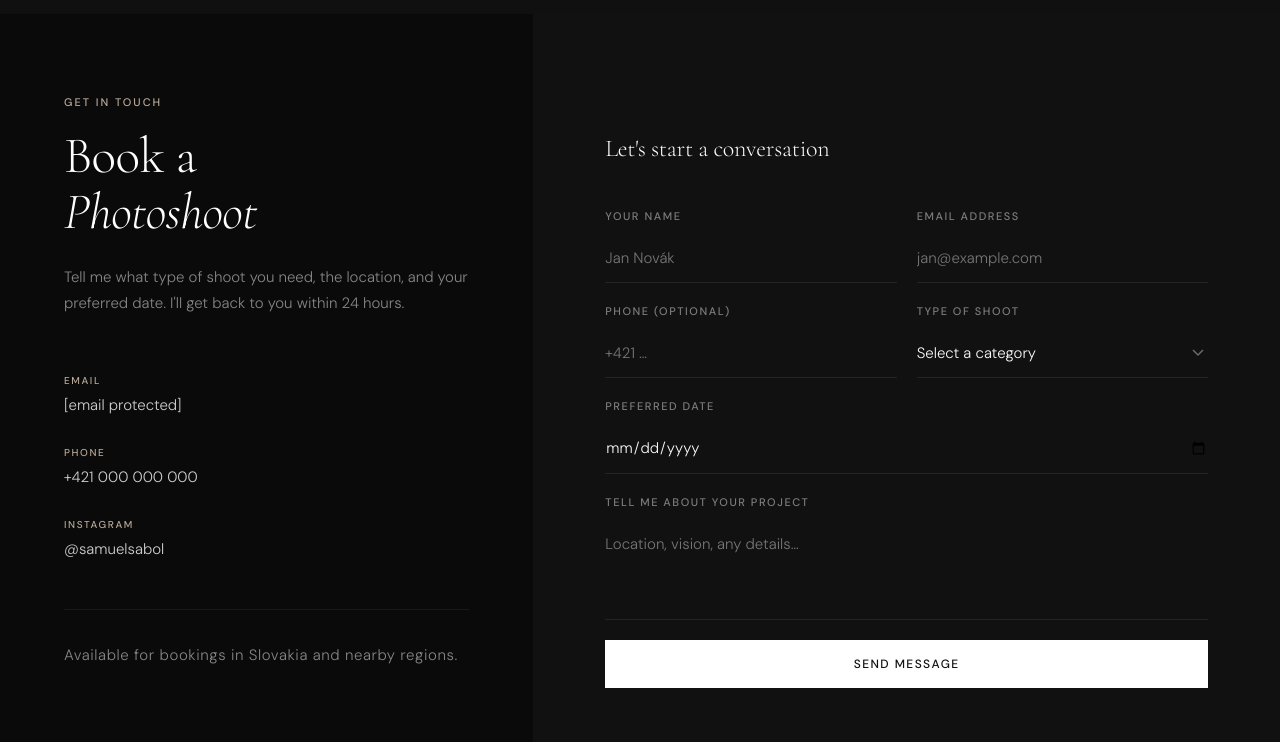
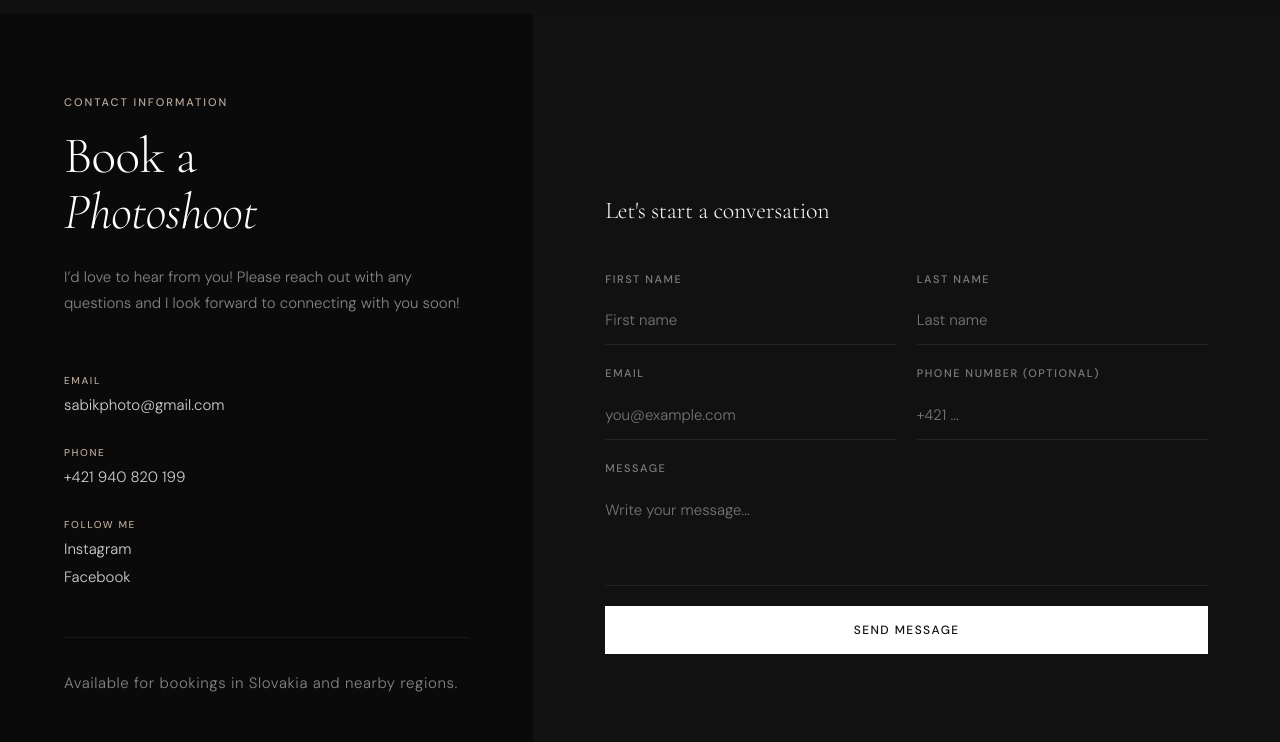
Before and after one commit to KristianLengyel/sabiks-viewfinder, a plain HTML site: page index.html in a window 1280 px wide. Both pictures are taken after a click on the link "BOOK A SHOOT". Shown: the part 58-800 px from the top of the page. Drawn offline with nearby package versions, Linux system fonts and the light colour scheme.

Commit message:
Update contact and social links

```diff
--- a/index.html
+++ b/index.html
@@ -925,10 +925,10 @@
   <a onclick="navigate('about'); closeMobileNav()">About</a>
   <a onclick="navigate('contact'); closeMobileNav()">Contact</a>
   <div style="display:flex;gap:28px;margin-top:16px;">
-    <a href="https://instagram.com/samuelsabol" target="_blank" style="color:rgba(255,255,255,0.4);transition:color 0.2s;" onmouseover="this.style.color='#fff'" onmouseout="this.style.color='rgba(255,255,255,0.4)'">
+    <a href="https://www.instagram.com/sabiks_viewfinder/" target="_blank" style="color:rgba(255,255,255,0.4);transition:color 0.2s;" onmouseover="this.style.color='#fff'" onmouseout="this.style.color='rgba(255,255,255,0.4)'">
       <svg width="22" height="22" viewBox="0 0 24 24" fill="none" stroke="currentColor" stroke-width="1.5" stroke-linecap="round" stroke-linejoin="round"><rect x="2" y="2" width="20" height="20" rx="5" ry="5"></rect><circle cx="12" cy="12" r="4"></circle><circle cx="17.5" cy="6.5" r="1" fill="currentColor" stroke="none"></circle></svg>
     </a>
-    <a href="https://facebook.com/samuelsabol" target="_blank" style="color:rgba(255,255,255,0.4);transition:color 0.2s;" onmouseover="this.style.color='#fff'" onmouseout="this.style.color='rgba(255,255,255,0.4)'">
+    <a href="https://www.facebook.com/samuel.sabol.92" target="_blank" style="color:rgba(255,255,255,0.4);transition:color 0.2s;" onmouseover="this.style.color='#fff'" onmouseout="this.style.color='rgba(255,255,255,0.4)'">
       <svg width="22" height="22" viewBox="0 0 24 24" fill="none" stroke="currentColor" stroke-width="1.5" stroke-linecap="round" stroke-linejoin="round"><path d="M18 2h-3a5 5 0 00-5 5v3H7v4h3v8h4v-8h3l1-4h-4V7a1 1 0 011-1h3z"></path></svg>
     </a>
   </div>
@@ -942,10 +942,10 @@
     <a onclick="navigate('portfolio')" data-page="portfolio">Portfolio</a>
     <a onclick="navigate('about')" data-page="about">About</a>
     <div class="nav-social">
-      <a href="https://instagram.com/samuelsabol" target="_blank" aria-label="Instagram" class="social-icon">
+      <a href="https://www.instagram.com/sabiks_viewfinder/" target="_blank" aria-label="Instagram" class="social-icon">
         <svg width="18" height="18" viewBox="0 0 24 24" fill="none" stroke="currentColor" stroke-width="1.5" stroke-linecap="round" stroke-linejoin="round"><rect x="2" y="2" width="20" height="20" rx="5" ry="5"></rect><circle cx="12" cy="12" r="4"></circle><circle cx="17.5" cy="6.5" r="1" fill="currentColor" stroke="none"></circle></svg>
       </a>
-      <a href="https://facebook.com/samuelsabol" target="_blank" aria-label="Facebook" class="social-icon">
+      <a href="https://www.facebook.com/samuel.sabol.92" target="_blank" aria-label="Facebook" class="social-icon">
         <svg width="18" height="18" viewBox="0 0 24 24" fill="none" stroke="currentColor" stroke-width="1.5" stroke-linecap="round" stroke-linejoin="round"><path d="M18 2h-3a5 5 0 00-5 5v3H7v4h3v8h4v-8h3l1-4h-4V7a1 1 0 011-1h3z"></path></svg>
       </a>
     </div>
@@ -1138,7 +1138,7 @@
       <a onclick="navigate('about')">About</a>
       <a onclick="navigate('contact')">Contact</a>
     </div>
-    <span class="footer-copy">© 2025 Samuel Sabol</span>
+    <span class="footer-copy">© 2026 Samuel Sabol</span>
   </footer>
 </div>
 
@@ -1267,22 +1267,23 @@
 
   <div class="contact-layout">
     <div class="contact-info">
-      <span class="section-label">Get in touch</span>
+      <span class="section-label">Contact Information</span>
       <h1>Book a<br /><em>Photoshoot</em></h1>
-      <p>Tell me what type of shoot you need, the location, and your preferred date. I'll get back to you within 24 hours.</p>
+      <p>I’d love to hear from you! Please reach out with any questions and I look forward to connecting with you soon!</p>
 
       <div class="contact-detail">
         <div class="contact-detail-item">
           <span class="contact-detail-label">Email</span>
-          <a class="contact-detail-value" href="/cdn-cgi/l/email-protection#e78f828b8b88a794868a92828b948685888bc984888a"><span class="__cf_email__" data-cfemail="c5ada0a9a9aa85b6a4a8b0a0a9b6a4a7aaa9eba6aaa8">[email&#160;protected]</span></a>
+          <a class="contact-detail-value" href="mailto:sabikphoto@gmail.com">sabikphoto@gmail.com</a>
         </div>
         <div class="contact-detail-item">
           <span class="contact-detail-label">Phone</span>
-          <a class="contact-detail-value" href="tel:+421000000000">+421 000 000 000</a>
+          <a class="contact-detail-value" href="tel:+421940820199">+421 940 820 199</a>
         </div>
         <div class="contact-detail-item">
-          <span class="contact-detail-label">Instagram</span>
-          <a class="contact-detail-value" href="https://instagram.com" target="_blank">@samuelsabol</a>
+          <span class="contact-detail-label">Follow Me</span>
+          <a class="contact-detail-value" href="https://www.instagram.com/sabiks_viewfinder/" target="_blank">Instagram</a>
+          <a class="contact-detail-value" href="https://www.facebook.com/samuel.sabol.92" target="_blank">Facebook</a>
         </div>
       </div>
 
@@ -1294,41 +1295,30 @@
         <h2>Let's start a conversation</h2>
         <div class="form-row">
           <div class="form-group">
-            <label>Your name</label>
-            <input type="text" placeholder="Jan Novák" />
+            <label>First Name</label>
+            <input type="text" placeholder="First name" />
           </div>
           <div class="form-group">
-            <label>Email address</label>
-            <input type="email" placeholder="jan@example.com" />
+            <label>Last Name</label>
+            <input type="text" placeholder="Last name" />
           </div>
         </div>
         <div class="form-row">
           <div class="form-group">
-            <label>Phone (optional)</label>
-            <input type="tel" placeholder="+421 …" />
+            <label>Email</label>
+            <input type="email" placeholder="you@example.com" />
           </div>
           <div class="form-group">
-            <label>Type of shoot</label>
-            <select>
-              <option value="" disabled selected>Select a category</option>
-              <option>Portrait</option>
-              <option>Event</option>
-              <option>Automotive</option>
-              <option>Architecture</option>
-              <option>Other</option>
-            </select>
+            <label>Phone Number (Optional)</label>
+            <input type="tel" placeholder="+421 ..." />
           </div>
         </div>
         <div class="form-group">
-          <label>Preferred date</label>
-          <input type="date" />
-        </div>
-        <div class="form-group">
-          <label>Tell me about your project</label>
-          <textarea placeholder="Location, vision, any details…"></textarea>
+          <label>Message</label>
+          <textarea placeholder="Write your message..."></textarea>
         </div>
         <div class="form-submit">
-          <button class="btn-primary" onclick="submitForm()" style="border: none; width: 100%;">Send message</button>
+          <button class="btn-primary" onclick="submitForm()" style="border: none; width: 100%;">Send Message</button>
         </div>
       </div>
 
```
